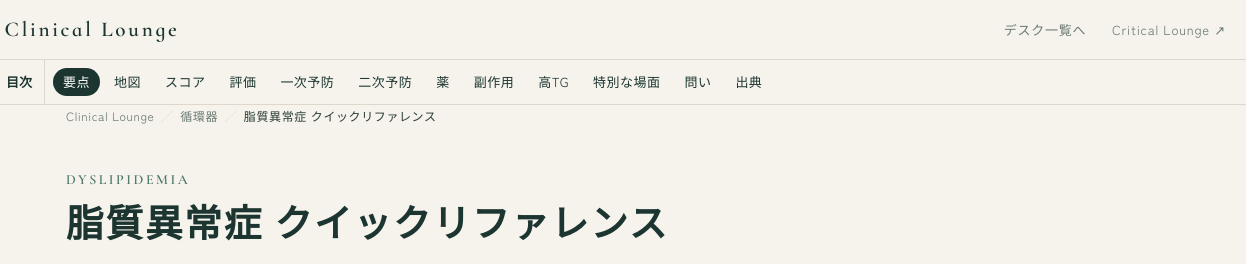
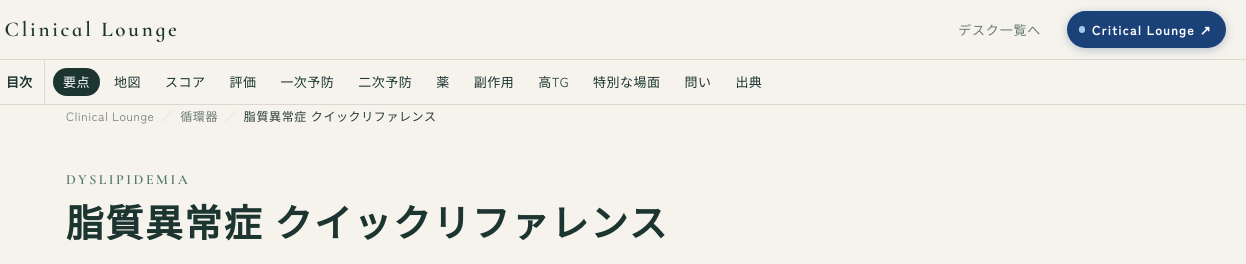
Before and after one commit to kwatanabe1028-star/Clinical-Lounge, a plain HTML site: page 脂質異常症_ACC-AHA/脂質異常症_クイックリファレンス.html in a window 1280 px wide. Shown: the top 264 px of the page, 34-1280 px from the left. Drawn offline with Linux system fonts and the light colour scheme; a web font is replaced by a local one.

Commit message:
feat: 切り替えボタン「Critical Lounge」を深い青の白抜きにする
Co-Authored-By: Claude Opus 5.5 <noreply@anthropic.com>

```diff
--- a/assets/lounge.css
+++ b/assets/lounge.css
@@ -852,3 +852,19 @@ input[type="number"].lg-input {
   .lg-panel, .lg-card { box-shadow: none; border-color: #ccc; }
   .lg-reveal { opacity: 1 !important; transform: none !important; }
 }
+
+/* --------------------------------------------------------------------------
+   姉妹サイトへの切り替えボタン：行き先のサイトの色をまとう（Clinical → 深い青の Critical）
+   -------------------------------------------------------------------------- */
+.lg-header__nav a.lg-sister {
+  display: inline-flex; align-items: center; gap: .5em;
+  padding: .5em 1.1em .5em .95em;
+  font-weight: 700; letter-spacing: .08em;
+  color: #FFFFFF; background: #1A4178;
+  border-radius: 999px;
+  box-shadow: 0 2px 10px rgb(26 65 120 / 28%);
+  transition: background var(--lg-ease), box-shadow var(--lg-ease);
+}
+.lg-header__nav a.lg-sister::before { content: ""; width: .5em; height: .5em; border-radius: 50%; background: #A9C6EE; }
+.lg-header__nav a.lg-sister::after { display: none; }
+.lg-header__nav a.lg-sister:hover { color: #FFFFFF; background: #0F2240; box-shadow: 0 4px 16px rgb(15 34 64 / 34%); }
```
Also changed, not shown: 1 other file.
